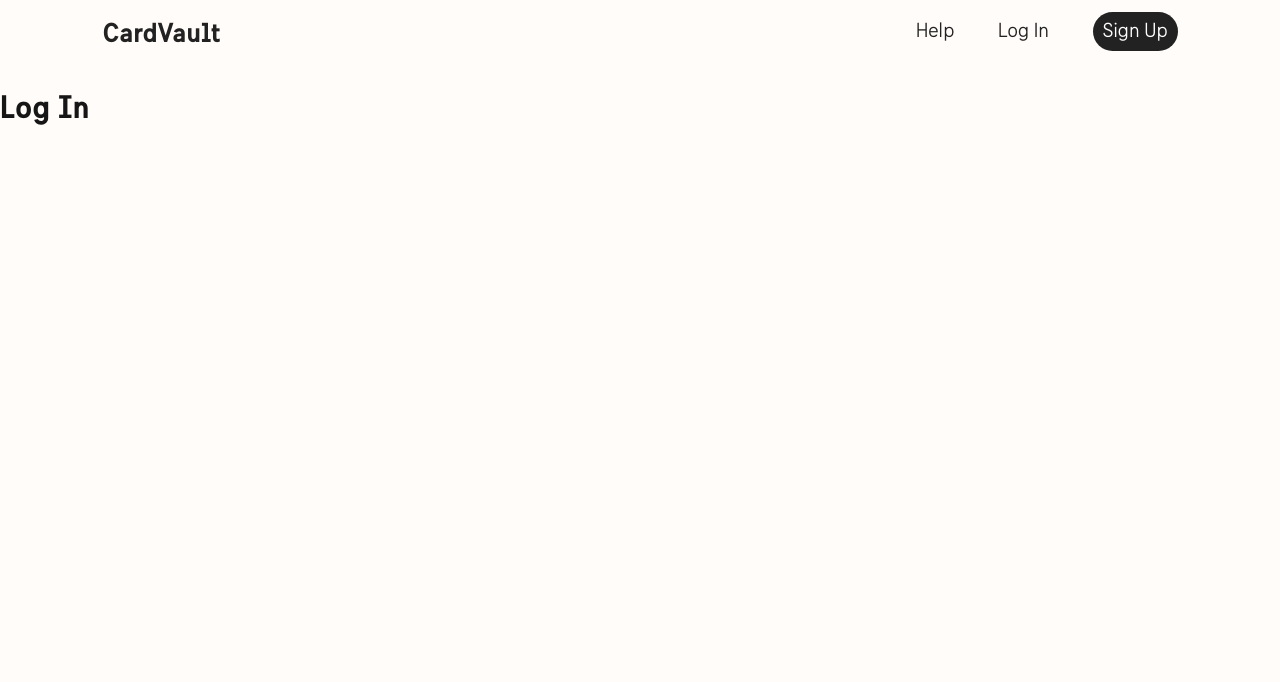
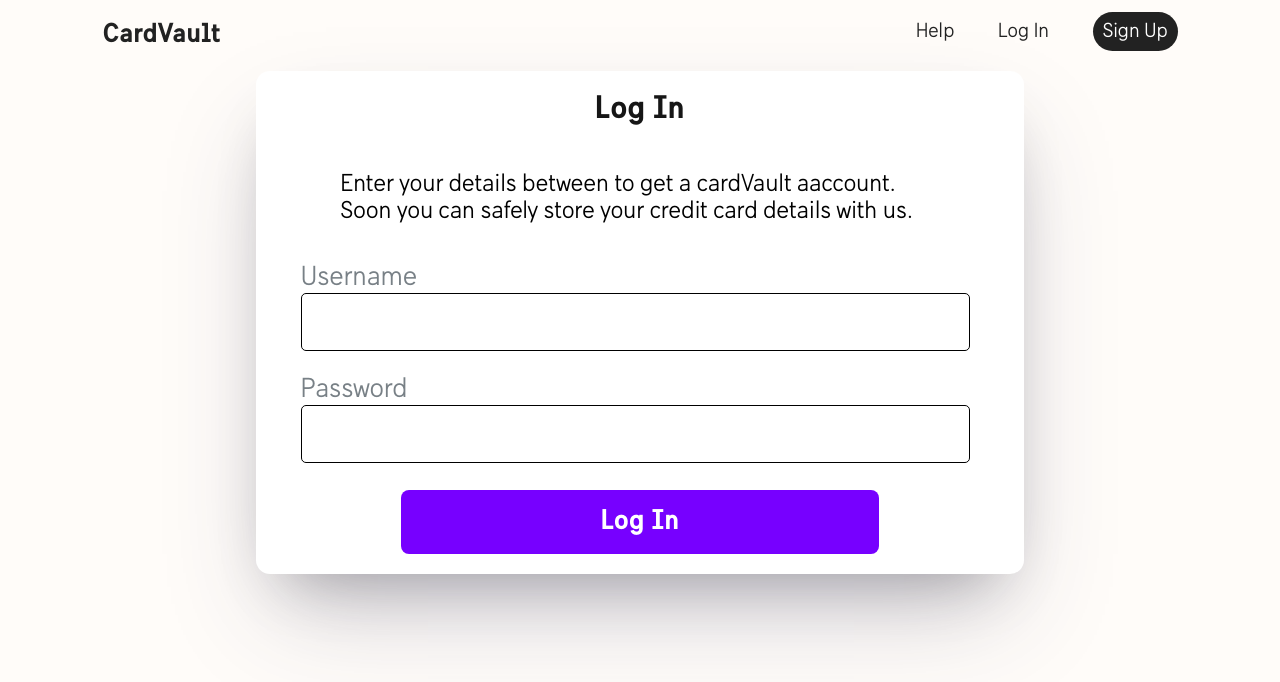
Before and after one commit to plutos28/cardvault, a PHP site: page /login in a window 1280 px wide. Shown: the top 682 px of the page. Run offline with PHP 8.4, Linux system fonts and the light colour scheme.

Commit message:
add rough login page

```diff
--- a/templates/login.html.php
+++ b/templates/login.html.php
@@ -1 +1,12 @@
-<h1>Log In</h1>
+<div class="form-block">
+    <h1>Log In</h1>
+    <h2>Enter your details between to get a cardVault aaccount. Soon you can safely store your credit card details with us.</h2>
+    <form action="" method="post">
+        <label for="username">Username</label><br>
+        <input type="text" name="username" id="username"><br>
+
+        <label for="password1">Password</label><br>
+        <input type="password" name="password1" id="password1"><br>
+        <button type="submit">Log In</button>
+    </form>
+</div>
--- a/templates/signup.html.php
+++ b/templates/signup.html.php
@@ -1,6 +1,6 @@
 <div class="form-block">
-    <h1>Get a free Cardvault account</h1>
-    <h2>Enter your details between to get a cardvault aaccount. Soon you can safely store your credit card details with us.</h2>
+    <h1>Get a free CardVault account</h1>
+    <h2>Enter your details between to get a cardVault aaccount. Soon you can safely store your credit card details with us.</h2>
     <form action="" method="post">
         <label for="username">Username</label><br>
         <input type="text" name="username" id="username"><br>
```
